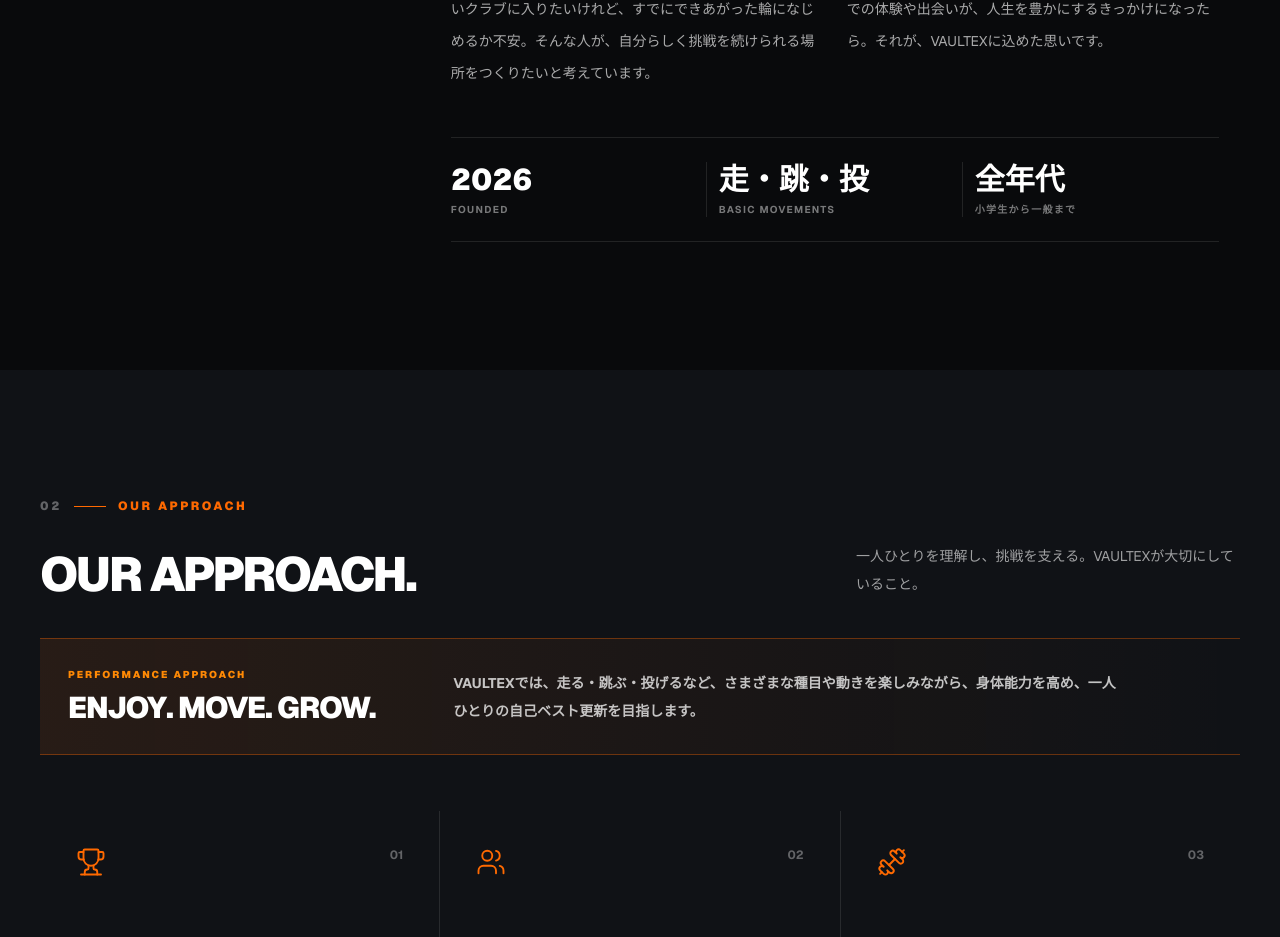
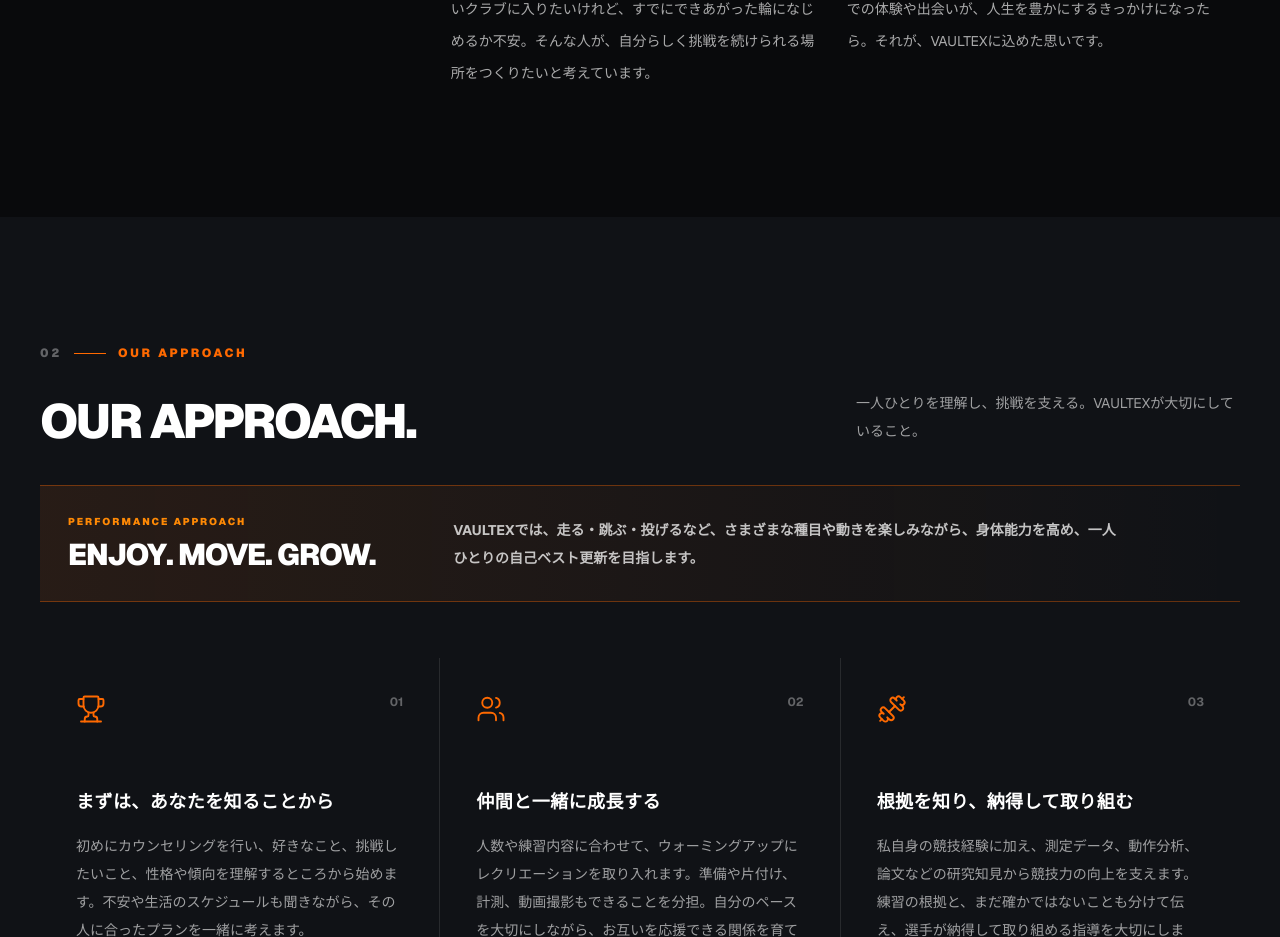
Before and after one commit to shonaivaultex/shonai-vaultex, a Next.js app: page / in a window 1280 px wide. Shown: the part 1120-2057 px from the top of the page. Built offline with nearby package versions, Linux system fonts and the light colour scheme; no server answers; the database is empty.

Commit message:
Remove homepage stat strip

```diff
--- a/app/page.tsx
+++ b/app/page.tsx
@@ -8,7 +8,6 @@
 import { ContactLine } from "./components/ui/ContactLine";
 import { CtaLink } from "./components/ui/CtaLink";
 import { SectionLabel } from "./components/ui/SectionLabel";
-import { Stat } from "./components/ui/Stat";
 const features = [
   { icon: Trophy, title: "まずは、あなたを知ることから", text: "初めにカウンセリングを行い、好きなこと、挑戦したいこと、性格や傾向を理解するところから始めます。不安や生活のスケジュールも聞きながら、その人に合ったプランを一緒に考えます。" },
   { icon: Users, title: "仲間と一緒に成長する", text: "人数や練習内容に合わせて、ウォーミングアップにレクリエーションを取り入れます。準備や片付け、計測、動画撮影もできることを分担。自分のペースを大切にしながら、お互いを応援できる関係を育てます。" },
@@ -54,11 +53,6 @@
               <p>陸上が好きで始めたのに、思っていた環境と違った。新しいクラブに入りたいけれど、すでにできあがった輪になじめるか不安。そんな人が、自分らしく挑戦を続けられる場所をつくりたいと考えています。</p>
               <p>競技で上を目指すことも、仲間と体を動かすことも。ここでの体験や出会いが、人生を豊かにするきっかけになったら。それが、VAULTEXに込めた思いです。</p>
             </div>
-<div className="mt-12 grid max-w-3xl grid-cols-3 border-y border-white/10 py-6">
-  <Stat value="2026" label="FOUNDED" />
-  <Stat value="走・跳・投" label="BASIC MOVEMENTS" />
-  <Stat value="全年代" label="小学生から一般まで" />
-</div>
           </div>
         </div>
       </section>
```
